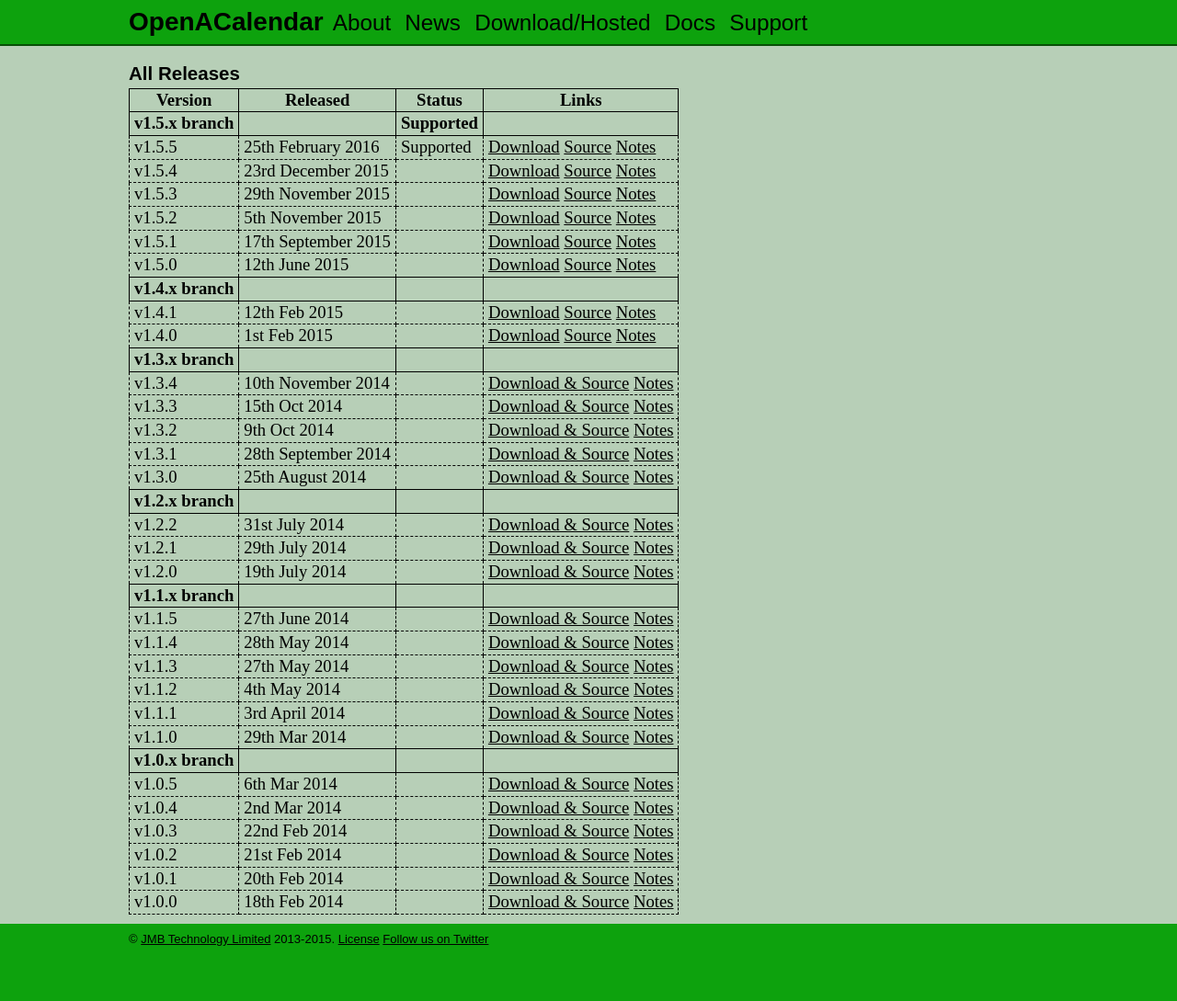
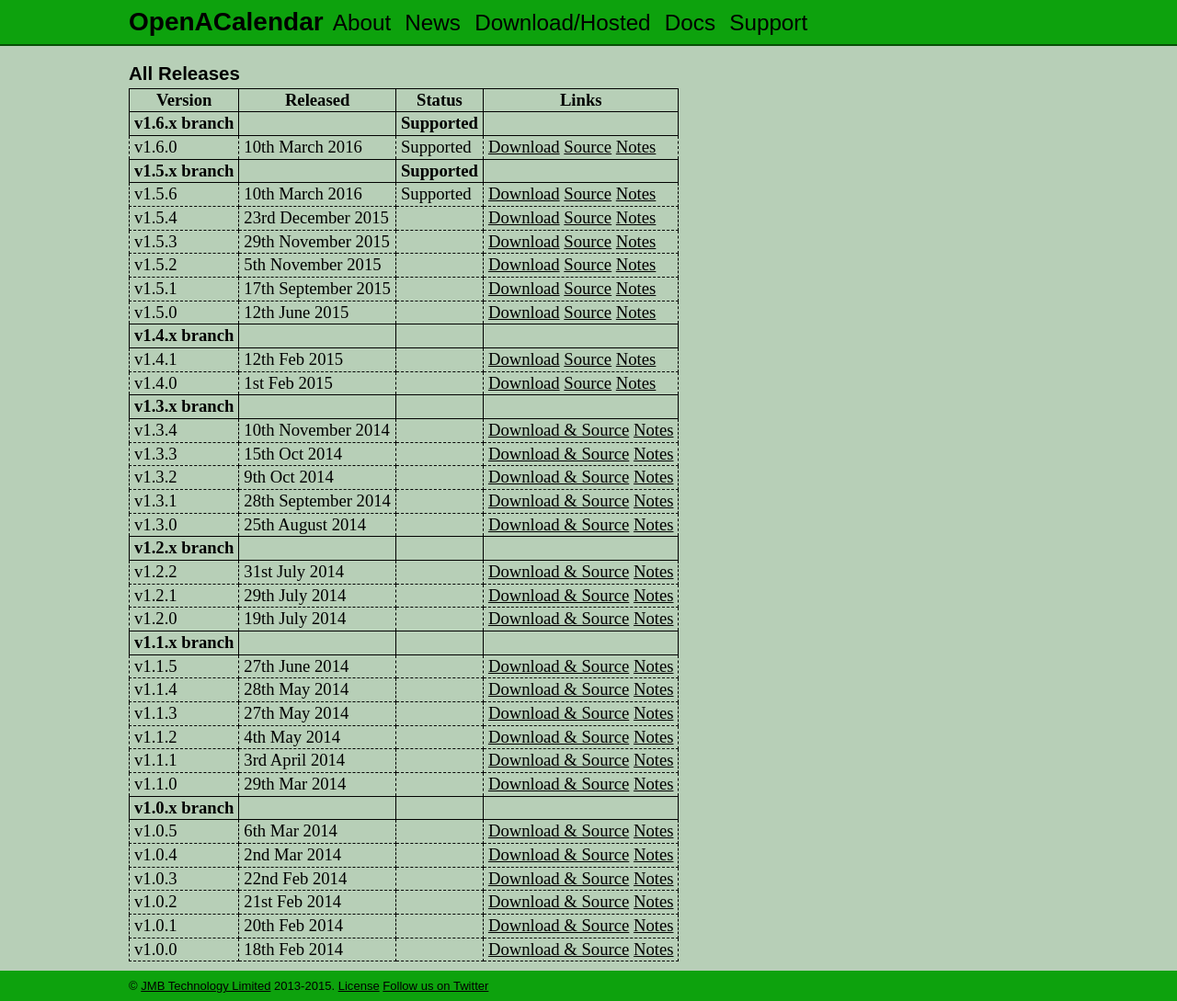
Before and after one commit to OpenACalendar/openacalendar.github.io, a Jekyll site: the page built from webapp/release/index.html, in a window 1280 px wide. Shown: the whole page at 92% size. Built offline with Jekyll 4.4.1, drawn with Linux system fonts in a browser that asks for light colours; before the commit the page ends 1038 px from its top, so only the background shows below that.

Commit message:
New releases!

```diff
--- a/webapp/release/1.6.0.html
+++ b/webapp/release/1.6.0.html
@@ -3,14 +3,12 @@
 title: Release v1.6.0
 ---
 
-<h2>Release v1.6.0, Due Feburary 2015</h2>
+<h2>Release v1.6.0, 10th March 2015</h2>
 
-<!--
 <p>
 	<a href="http://packages.openacalendar.org/raw/openacalendar-1.6.0.zip">Download</a>
 	- <a href="https://github.com/OpenACalendar/OpenACalendar-Web-Core/releases/tag/v1.6.0">Source</a>
 </p>
--->
 
 
 <p>New User Features:</p>
--- a/webapp/release/index.html
+++ b/webapp/release/index.html
@@ -8,15 +8,26 @@
 
 <table class="releases">
 	<tr><th>Version</th><th>Released</th><th>Status</th><th>Links</th></tr>
+	<tr><th>v1.6.x branch</th><th>&nbsp;</th><th>Supported</th><th>&nbsp;</th></tr>
+	<tr>
+		<td>v1.6.0</td>
+		<td>10th March 2016</td>
+		<td>Supported</td>
+		<td>
+			<a href="http://packages.openacalendar.org/raw/openacalendar-1.6.0.zip">Download</a>
+			<a href="https://github.com/OpenACalendar/OpenACalendar-Web-Core/releases/tag/v1.6.0">Source</a>
+			<a href="1.6.0.html">Notes</a>
+		</td>
+	</tr>
 	<tr><th>v1.5.x branch</th><th>&nbsp;</th><th>Supported</th><th>&nbsp;</th></tr>
 	<tr>
-		<td>v1.5.5</td>
-		<td>25th February 2016</td>
+		<td>v1.5.6</td>
+		<td>10th March 2016</td>
 		<td>Supported</td>
 		<td>
-			<a href="http://packages.openacalendar.org/raw/openacalendar-1.5.5.zip">Download</a>
-			<a href="https://github.com/OpenACalendar/OpenACalendar-Web-Core/releases/tag/v1.5.5">Source</a>
-			<a href="1.5.5.html">Notes</a>
+			<a href="http://packages.openacalendar.org/raw/openacalendar-1.5.6.zip">Download</a>
+			<a href="https://github.com/OpenACalendar/OpenACalendar-Web-Core/releases/tag/v1.5.6">Source</a>
+			<a href="1.5.6.html">Notes</a>
 		</td>
 	</tr>
 	<tr>
```
Also changed, not shown: other parts of webapp/release/1.6.0.html (+0 -1 lines), webapp/download.html (+15 -5 lines), webapp/release/1.5.5.html (+1 -49 lines), webapp/release/1.5.6.html (added, +55 -0 lines).
